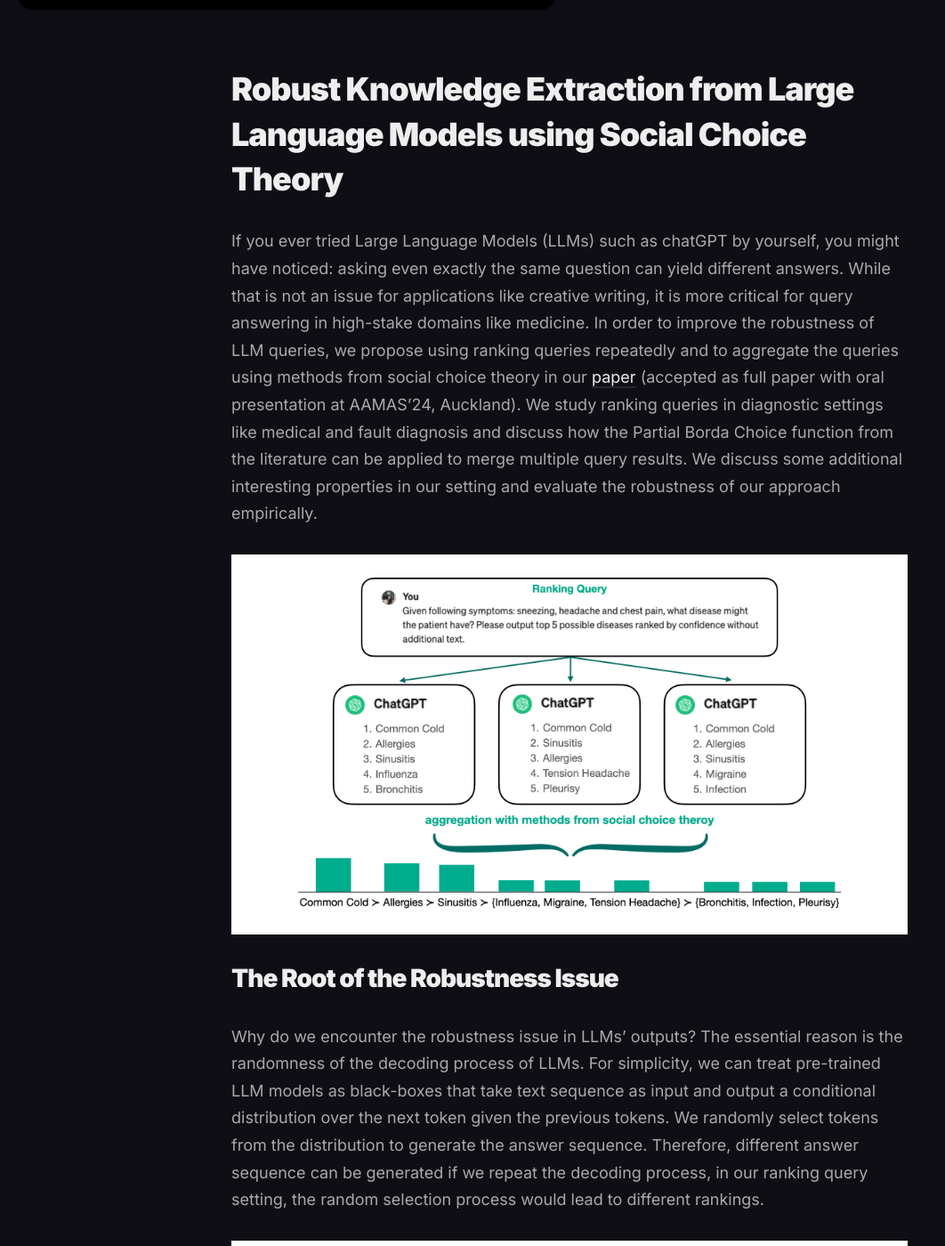
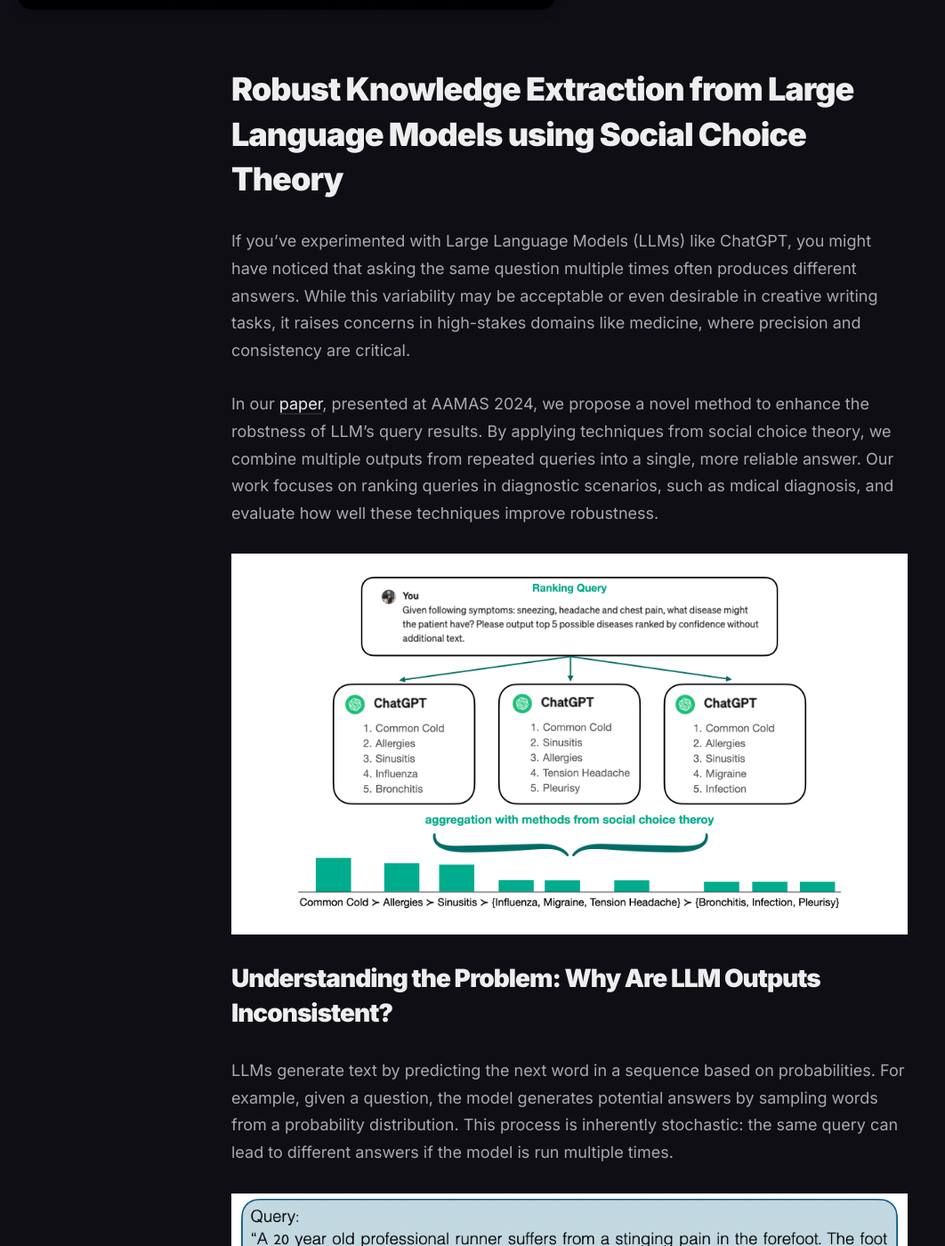
Before and after one commit to ZhuYuqicheng/ZhuYuqicheng.github.io, a Jekyll site: the page built from _posts/2023-12-26-Robust-LLM.markdown, in a window 1280 px wide and 1400 px high, scrolled down 683 px. Shown: the whole window at 89% size, without its empty margins (0-1062 px from the left). Built offline with Jekyll 4.4.1, drawn with Linux system fonts in a browser that asks for light colours; nearby versions of some CDN libraries; some of the changed text lies outside the part shown.

Commit message:
finish AAMAS blog

```diff
--- a/_posts/2023-12-26-Robust-LLM.markdown
+++ b/_posts/2023-12-26-Robust-LLM.markdown
@@ -8,18 +8,94 @@ image:  '/images/06.jpg'
 ---
 # Robust Knowledge Extraction from Large Language Models using Social Choice Theory
 
-If you ever tried Large Language Models (LLMs) such as chatGPT by yourself, you might have noticed: asking even exactly the same question can yield different answers. While that is not an issue for applications like creative writing, it is more critical for query answering in high-stake domains like medicine. In order to improve the robustness of LLM queries, we propose using ranking queries repeatedly and to aggregate the queries using methods from social choice theory in our [paper](https://arxiv.org/abs/2312.14877) (accepted as full paper with oral presentation at AAMAS'24, Auckland). We study ranking queries in diagnostic settings like medical and fault diagnosis and discuss how the Partial Borda Choice function from the literature can be applied to merge multiple query results. We discuss some additional interesting properties in our setting and evaluate the robustness of our approach empirically.
+If you’ve experimented with Large Language Models (LLMs) like ChatGPT,
+you might have noticed that asking the same question multiple times often produces different answers.
+While this variability may be acceptable or even desirable in creative writing tasks,
+it raises concerns in high-stakes domains like medicine, where precision and consistency are critical.
+
+In our [paper](https://arxiv.org/abs/2312.14877), presented at AAMAS 2024,
+we propose a novel method to enhance the robstness of LLM's query results.
+By applying techniques from social choice theory,
+we combine multiple outputs from repeated queries into a single, more reliable answer.
+Our work focuses on ranking queries in diagnostic scenarios, such as mdical diagnosis,
+and evaluate how well these techniques improve robustness.
 
 ![AAMAS_visual](/images/AAMAS_visual.png)
 
-## The Root of the Robustness Issue
-
-Why do we encounter the robustness issue in LLMs' outputs? The essential reason is the randomness of the decoding process of LLMs. For simplicity, we can treat pre-trained LLM models as black-boxes that take text sequence as input and output a conditional distribution over the next token given the previous tokens. We randomly select tokens from the distribution to generate the answer sequence. Therefore, different answer sequence can be generated if we repeat the decoding process, in our ranking query setting, the random selection process would lead to different rankings.
+## Understanding the Problem: Why Are LLM Outputs Inconsistent?
+LLMs generate text by predicting the next word in a sequence based on probabilities.
+For example, given a question, the model generates potential answers by
+sampling words from a probability distribution.
+This process is inherently stochastic:
+the same query can lead to different answers if the model is run multiple times.
 
 ![robustness issue](/images/AAMAS_blog_decoding.png)
 
-There is a parameter called *temperature* (*t*) that can make the conditional distribution over next token sharper (t<1) or flater (t>1). In extreme case (t=0) the text generation process is deterministic, i.e., the model will always select the most likely token in each step. Would it solve the problem?
+The level of randomness is controlled by a parameter called **temperature**:
+- A low temperature (e.g. $t=0$) makes the process deterministic, always selecting the most likely token.
+- A high temperature increases randomness, favoring less probable words and producing more varied (maybe more creative) outputs.
 
-First of all, we argue that the deterministic answers provided by greedy search will be somewhat random because it corresponds to some local optimum found by LLMs. Secondly, most users only have access to the web version of chatGPT, therefore can not change *temperature*. Instead of setting temperature to 0, we allows some randomness in the answer, but increasing the robustness.
+While setting $t=0$ can eliminate variability, the deterministic answers provided
+by greedy search will be somewhat random because it corresponds to some local optimum found by LLMs.
+It can potentially overlook better alternative answers that lie outside the chosen path.
 
-> Follow-up content coming soon. :)
+## Our Approach: Aggregating Answers Through Social Choice Theory
+
+Instead of trying to eliminate randomness, our method embraces it.
+We query the LLM multiple times for the same question and
+aggregate the resulting rankings using Partial Borda Weighting (PBW),
+a technique from social choice theory.
+This allows us to harness the diversity of the outputs to form a robust and reliable consensus.
+
+![overview](/images/AAMAS_blog_agg.png)
+
+### What Is Social Choice Theory?
+
+Social choice theory is the study of methods for
+aggregating individual preferences into a collective decision.
+It’s widely used in voting systems,
+where the goal is to determine a winner based on ranked preferences.
+In our case, the “voters” are the repeated outputs from the LLM,
+and their “preferences” are the ranked lists of plausible answers.
+
+PBW assigns scores to options based on their relative ranking in each output. For example:
+- If “Overuse Injury” consistently ranks higher than “Tendonitis” across queries, it will receive a higher aggregated score.
+- PBW handles ties and partial preferences gracefully, ensuring that all plausible answers contribute to the final ranking.
+
+### Why PBW?
+
+The key reason is that we cannot request a comprehensive ranking of all possible answers
+from LLMs—either because the number of potential answers
+is too large or because the complete list of answers is simply unknown.
+
+From a theoretical perspective,, PBW satisfies several desirable properties for aggregating rankings:
+- **Consistency**: Combining results from different subsets of rankings yields the same outcome as aggregating the full set.
+- **Neutrality**: The identity of the options doesn’t influence the results.
+- **Faithfulness**: If one option consistently dominates others, it will rank highest.
+
+## Experimental Results: Proving Robustness
+We tested our method on diagnostic tasks in three domains: medicine, finance, and manufacturing. For example, in a medical scenario, we queried the LLM about the causes of symptoms like foot pain or swelling. Without aggregation, repeated queries often yielded inconsistent rankings. PBW, however, produced stable and robust rankings.
+
+We evaluated robustness using statistical measures like Kendall’s Tau and Spearman’s Rank Correlation. Our results showed that:
+
+- PBW significantly outperformed baselines in both high and low uncertainty scenarios.
+- Aggregating even a small number of queries led to substantial improvements in robustness.
+
+## Looking Ahead: Applications and Future Work
+Our approach has broad implications:
+
+- **Healthcare**: Improve diagnostic reliability when using LLMs for clinical decision support.
+- **Engineering**: Enhance fault diagnosis in manufacturing systems.
+- **Research Assistants**: Increase consistency in answering technical queries.
+
+Future directions include exploring whether our method can withstand adversarial queries and extending it to other types of uncertainty, such as syntactic variations or domain-specific knowledge gaps.
+
+## Conclusion
+LLMs are powerful tools, but their stochastic nature can limit their reliability in critical applications. By combining insights from social choice theory with the strengths of LLMs, we’ve developed a method that makes knowledge extraction more robust and trustworthy. We hope our work inspires further research into making AI systems more reliable for high-stakes domains.
+
+If you'd like to learn more, please refer to our [paper](https://arxiv.org/abs/2312.14877):
+
+>Nico Potyka, **Yuqicheng Zhu**, Yunjie He, Evgeny Kharlamov, and Steffen Staab. 2024.
+>*Robust Knowledge Extraction from Large Language Models using Social Choice Theory.*
+>In Proceedings of the 23rd International Conference on Autonomous Agents and Multiagent Systems (AAMAS '24).
+>International Foundation for Autonomous Agents and Multiagent Systems, Richland, SC, 1593–1601.
```
Also changed, not shown: images/AAMAS_blog_agg.png (added).
